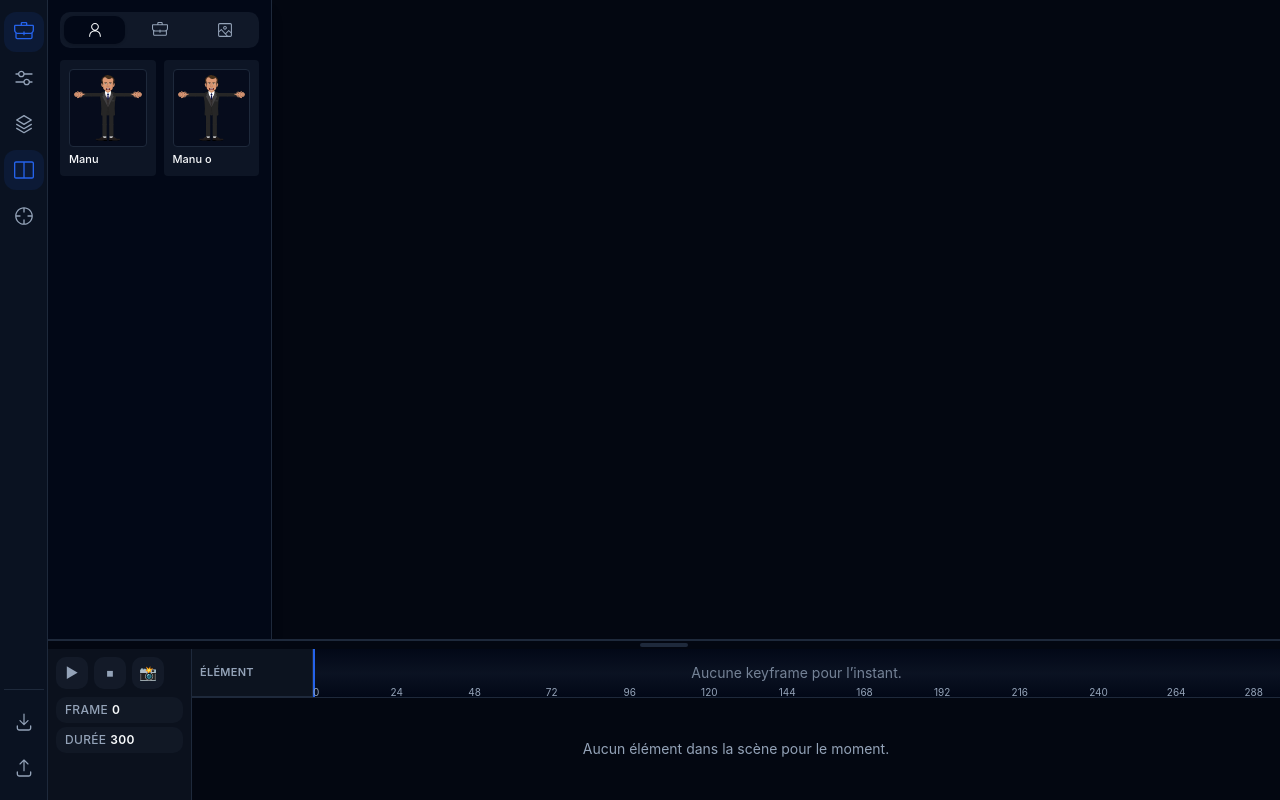
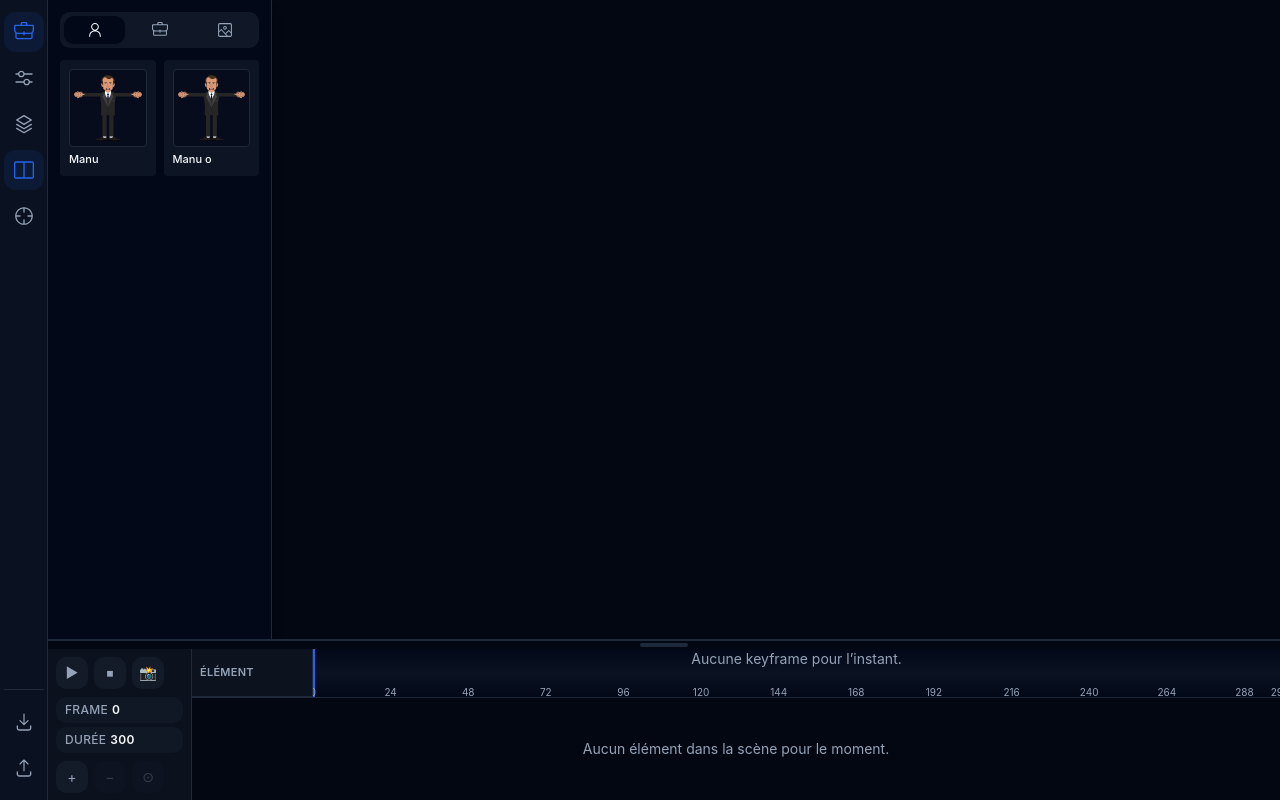
Before and after one commit to JaJaMalikov/bab_remix, a React (Vite) app: page / in a window 1280 px wide. Built offline with nearby package versions, Linux system fonts and the light colour scheme.

Commit message:
timeline nulle

```diff
--- a/src/components/Timeline.tsx
+++ b/src/components/Timeline.tsx
@@ -24,12 +24,6 @@ const extractClientX = (event: MouseEvent | TouchEvent): number | null => {
   return (event as MouseEvent).clientX ?? null;
 };
 
-type TrackFilters = {
-  visibility: boolean;
-  position: boolean;
-  rotation: boolean;
-};
-
 export const Timeline: React.FC = React.memo(() => {
   const { timelineHeight, setTimelineHeight, sceneItems } = useUi();
   const {
@@ -52,14 +46,11 @@ export const Timeline: React.FC = React.memo(() => {
     maxHeight: MAX_HEIGHT,
   });
 
-  // All track types always enabled
-  const trackFilters: TrackFilters = {
-    visibility: true,
-    position: true,
-    rotation: true,
-  };
   const laneRef = useRef<HTMLDivElement | null>(null);
+  const rulerScrollRef = useRef<HTMLDivElement | null>(null);
+  const layersScrollRefs = useRef<Map<string, HTMLDivElement>>(new Map());
   const [isScrubbing, setIsScrubbing] = useState(false);
+  const [zoom, setZoom] = useState(1);
 
   const maxFrameIndex = Math.max(duration - 1, 0);
   const frameDivisor = Math.max(maxFrameIndex, 1);
@@ -141,23 +132,6 @@ export const Timeline: React.FC = React.memo(() => {
     [startScrubbing],
   );
 
-  const handleTrackLayerPointerDown = useCallback(
-    (
-      event:
-        | React.MouseEvent<HTMLDivElement>
-        | React.TouchEvent<HTMLDivElement>,
-    ) => {
-      event.preventDefault();
-      const clientX =
-        "touches" in event
-          ? (event.touches[0]?.clientX ?? null)
-          : ((event as React.MouseEvent).clientX ?? null);
-      if (clientX == null) return;
-      startScrubbing(clientX);
-    },
-    [startScrubbing],
-  );
-
   const toggleVisibilityAtFrame = useCallback(
     (itemId: string, frame: number) => {
       const currentValue = getValueAtFrame(itemId, null, "visible", frame);
@@ -229,6 +203,27 @@ export const Timeline: React.FC = React.memo(() => {
     setCurrentFrame(0);
   }, [setCurrentFrame, setPlaying]);
 
+  const handleZoomIn = useCallback(() => {
+    setZoom((prev) => Math.min(prev + 0.5, 5));
+  }, []);
+
+  const handleZoomOut = useCallback(() => {
+    setZoom((prev) => Math.max(prev - 0.5, 1));
+  }, []);
+
+  const handleResetZoom = useCallback(() => {
+    setZoom(1);
+  }, []);
+
+  const syncScroll = useCallback((sourceScrollLeft: number) => {
+    if (rulerScrollRef.current) {
+      rulerScrollRef.current.scrollLeft = sourceScrollLeft;
+    }
+    layersScrollRefs.current.forEach((el) => {
+      if (el) el.scrollLeft = sourceScrollLeft;
+    });
+  }, []);
+
   const gotoFrame = useCallback(
     (frame: number) => {
       setCurrentFrame(clamp(frame, 0, frameDivisor));
@@ -296,6 +291,35 @@ export const Timeline: React.FC = React.memo(() => {
               <span className="timeline-readout-value">{duration || 0}</span>
             </span>
           </div>
+          <div className="timeline-zoom-controls">
+            <button
+              type="button"
+              className="timeline-icon-button"
+              title="Zoom +"
+              onClick={handleZoomIn}
+              disabled={zoom >= 5}
+            >
+              +
+            </button>
+            <button
+              type="button"
+              className="timeline-icon-button"
+              title="Zoom −"
+              onClick={handleZoomOut}
+              disabled={zoom <= 1}
+            >
+              −
+            </button>
+            <button
+              type="button"
+              className="timeline-icon-button"
+              title="Reset zoom"
+              onClick={handleResetZoom}
+              disabled={zoom === 1}
+            >
+              ⊙
+            </button>
+          </div>
         </div>
 
         <div className="timeline-track-view">
@@ -304,13 +328,19 @@ export const Timeline: React.FC = React.memo(() => {
               Élément
             </div>
             <div
+              ref={rulerScrollRef}
               className={`timeline-lane${isScrubbing ? " is-scrubbing" : ""}`}
+              style={{ overflowX: zoom > 1 ? "auto" : "hidden" }}
+              onScroll={(e) => syncScroll(e.currentTarget.scrollLeft)}
+            >
+              <div className="timeline-lane-background" />
+              <div
                 ref={laneRef}
+                style={{ width: `${zoom * 100}%`, position: "relative", minHeight: "48px" }}
                 onMouseDown={handleLanePointerDown}
                 onTouchStart={handleLanePointerDown}
                 role="presentation"
               >
-              <div className="timeline-lane-background" />
                 <div
                   className="timeline-playhead"
                   style={{ left: `${currentFramePosition}%` }}
@@ -365,6 +395,7 @@ export const Timeline: React.FC = React.memo(() => {
               </div>
               </div>
             </div>
+          </div>
 
           <div className="timeline-track-scroll">
             {!showTrackRows && (
@@ -390,12 +421,20 @@ export const Timeline: React.FC = React.memo(() => {
                           {trackData.label}
                         </span>
                       </div>
-                      <div className="timeline-track-layers">
+                      <div
+                        ref={(el) => {
+                          if (el) layersScrollRefs.current.set(trackData.id, el);
+                          else layersScrollRefs.current.delete(trackData.id);
+                        }}
+                        className="timeline-track-layers"
+                        style={{ overflowX: zoom > 1 ? "auto" : "hidden" }}
+                        onScroll={(e) => syncScroll(e.currentTarget.scrollLeft)}
+                      >
+                        <div style={{ width: `${zoom * 100}%`, position: "relative" }}>
                           <div
                             className="timeline-track-playhead"
                             style={{ left: `${currentFramePosition}%` }}
                           />
-                        {trackFilters.visibility && (
                           <div
                             className="timeline-track-layer track-layer-visibility"
                             onMouseDown={(event) =>
@@ -437,16 +476,6 @@ export const Timeline: React.FC = React.memo(() => {
                               />
                             );
                           })}
-                          </div>
-                        )}
-
-                        {trackFilters.position && (
-                          <div
-                            className="timeline-track-layer track-layer-position"
-                            onMouseDown={handleTrackLayerPointerDown}
-                            onTouchStart={handleTrackLayerPointerDown}
-                            role="presentation"
-                          >
                           {trackData.position.map((kf, index) => {
                             const leftPercent =
                               (kf.frame / safeFrameDivisor) * 100;
@@ -459,16 +488,6 @@ export const Timeline: React.FC = React.memo(() => {
                               />
                             );
                           })}
-                          </div>
-                        )}
-
-                        {trackFilters.rotation && (
-                          <div
-                            className="timeline-track-layer track-layer-rotation"
-                            onMouseDown={handleTrackLayerPointerDown}
-                            onTouchStart={handleTrackLayerPointerDown}
-                            role="presentation"
-                          >
                           {trackData.rotation.map((kf, index) => {
                             const leftPercent =
                               (kf.frame / safeFrameDivisor) * 100;
@@ -482,7 +501,7 @@ export const Timeline: React.FC = React.memo(() => {
                             );
                           })}
                           </div>
-                        )}
+                        </div>
                       </div>
                     </div>
                   );
--- a/src/context/AnimationContext.tsx
+++ b/src/context/AnimationContext.tsx
@@ -448,7 +448,7 @@ export const AnimationProvider: React.FC<{ children: React.ReactNode }> = ({
 
     const loop = (now: number) => {
       const elapsed = now - startTimeRef.current;
-      const frame = Math.floor((elapsed / 1000) * 30); // 30 fps
+      const frame = Math.max(0, Math.floor((elapsed / 1000) * 30)); // 30 fps, never negative
 
       if (frame >= duration) {
         setCurrentFrame(0);
--- a/src/styles/globals.css
+++ b/src/styles/globals.css
@@ -90,7 +90,7 @@
 
 
   .timeline-icon-button {
-    @apply inline-flex h-8 w-8 items-center justify-center rounded-md border border-transparent bg-[hsl(var(--muted)/0.4)] text-sm text-[hsl(var(--muted-foreground))] transition hover:border-[hsl(var(--primary)/0.4)] hover:text-[hsl(var(--primary))];
+    @apply inline-flex h-8 w-8 items-center justify-center rounded-md border border-transparent bg-[hsl(var(--muted)/0.4)] text-sm text-[hsl(var(--muted-foreground))] transition hover:border-[hsl(var(--primary)/0.4)] hover:text-[hsl(var(--primary))] disabled:opacity-30 disabled:cursor-not-allowed disabled:hover:border-transparent disabled:hover:text-[hsl(var(--muted-foreground))];
   }
 
   .timeline-readout {
@@ -119,6 +119,10 @@
 
   .timeline-info {
     @apply flex flex-col gap-1;
+  }
+
+  .timeline-zoom-controls {
+    @apply flex items-center gap-1.5;
   }
 
   .timeline-track-view {
@@ -165,6 +169,14 @@
     @apply relative flex flex-col border-l border-border;
   }
 
+  .timeline-track-layers::-webkit-scrollbar {
+    display: none;
+  }
+
+  .timeline-track-layers {
+    scrollbar-width: none;
+  }
+
   .timeline-track-layer {
     @apply relative h-6 overflow-hidden bg-muted/20;
   }
@@ -198,7 +210,7 @@
   }
 
   .timeline-keyframe {
-    @apply absolute top-1/2 h-2 w-2 -translate-y-1/2 rotate-45 rounded-sm bg-primary shadow;
+    @apply absolute top-1/2 h-2 w-2 -translate-x-1/2 -translate-y-1/2 rotate-45 rounded-sm bg-primary shadow;
   }
 
   .timeline-keyframe.position-x {
@@ -217,6 +229,14 @@
     @apply relative h-12 cursor-col-resize select-none border-l border-border bg-background;
   }
 
+  .timeline-lane::-webkit-scrollbar {
+    display: none;
+  }
+
+  .timeline-lane {
+    scrollbar-width: none;
+  }
+
   .timeline-lane.is-scrubbing {
     @apply cursor-grabbing;
   }
@@ -230,7 +250,7 @@
   }
 
   .timeline-marker {
-    @apply absolute top-1/2 flex h-9 w-3 -translate-y-1/2 flex-col items-center justify-end text-[10px] text-muted-foreground;
+    @apply absolute top-1/2 flex h-9 w-3 -translate-x-1/2 -translate-y-1/2 flex-col items-center justify-end text-[10px] text-muted-foreground;
   }
 
   .timeline-marker.is-active {
@@ -250,11 +270,11 @@
   }
 
   .timeline-lane-scale {
-    @apply absolute inset-x-0 bottom-0 h-4;
+    @apply absolute inset-x-0 bottom-0 h-4 min-h-4;
   }
 
   .timeline-lane-tick {
-    @apply absolute bottom-0 flex h-full flex-col items-center text-[10px] text-muted-foreground;
+    @apply absolute bottom-0 flex h-full -translate-x-1/2 flex-col items-center text-[10px] text-muted-foreground;
   }
 
   .timeline-lane-tick-line {
```
Lines whose indentation alone changed are shown as unchanged.
